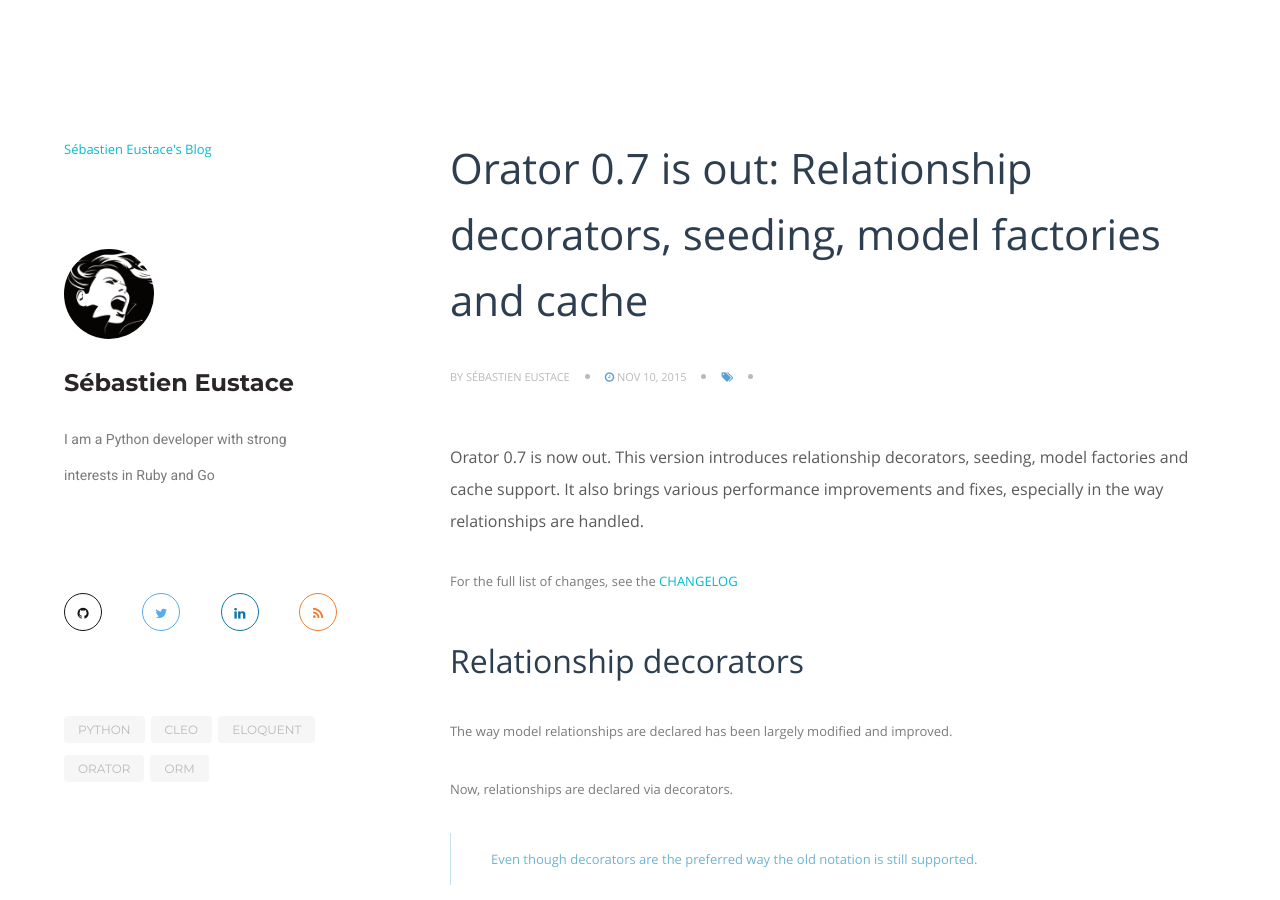
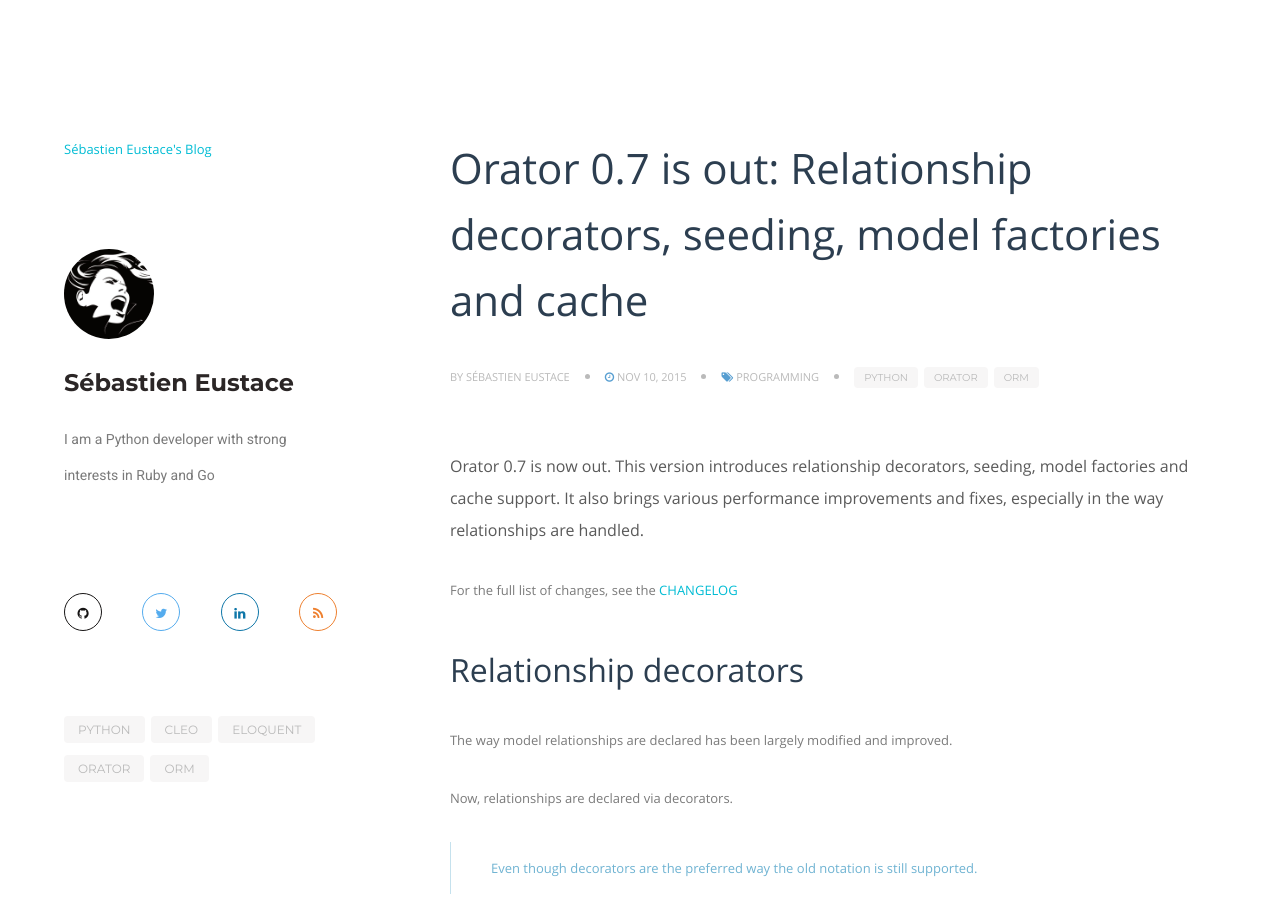
Before and after one commit to sdispater/sdispater.github.io, a Jekyll site: the page built from _posts/2015-11-10-orator-0-7-is-out.md, in a window 1280 px wide and 900 px high. Built offline with Jekyll 4.4.1, drawn with Linux system fonts in a browser that asks for light colours; nearby versions of some CDN libraries; comment, search, counter and statistics services are not loaded.

Commit message:
Fixes post

```diff
--- a/_posts/2015-11-10-orator-0-7-is-out.md
+++ b/_posts/2015-11-10-orator-0-7-is-out.md
@@ -2,8 +2,8 @@
 layout: post
 title:  "Orator 0.7 is out: Relationship decorators, seeding, model factories and cache"
 date:   2015-11-10 10:24:38
-category: releases
-tags: ['0.7']
+category: programming
+tags: [python, orator, orm]
 ---
 
 Orator 0.7 is now out. This version introduces relationship decorators, seeding, model factories and cache support.
```
